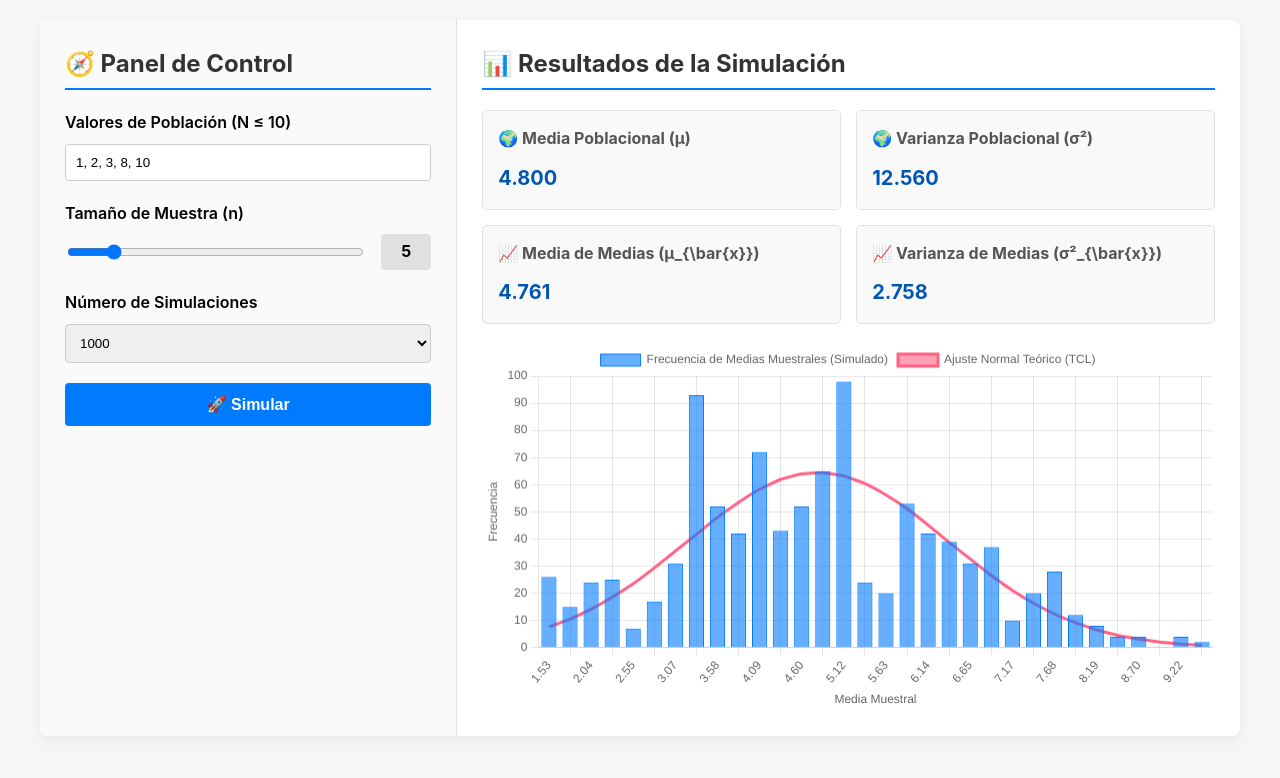
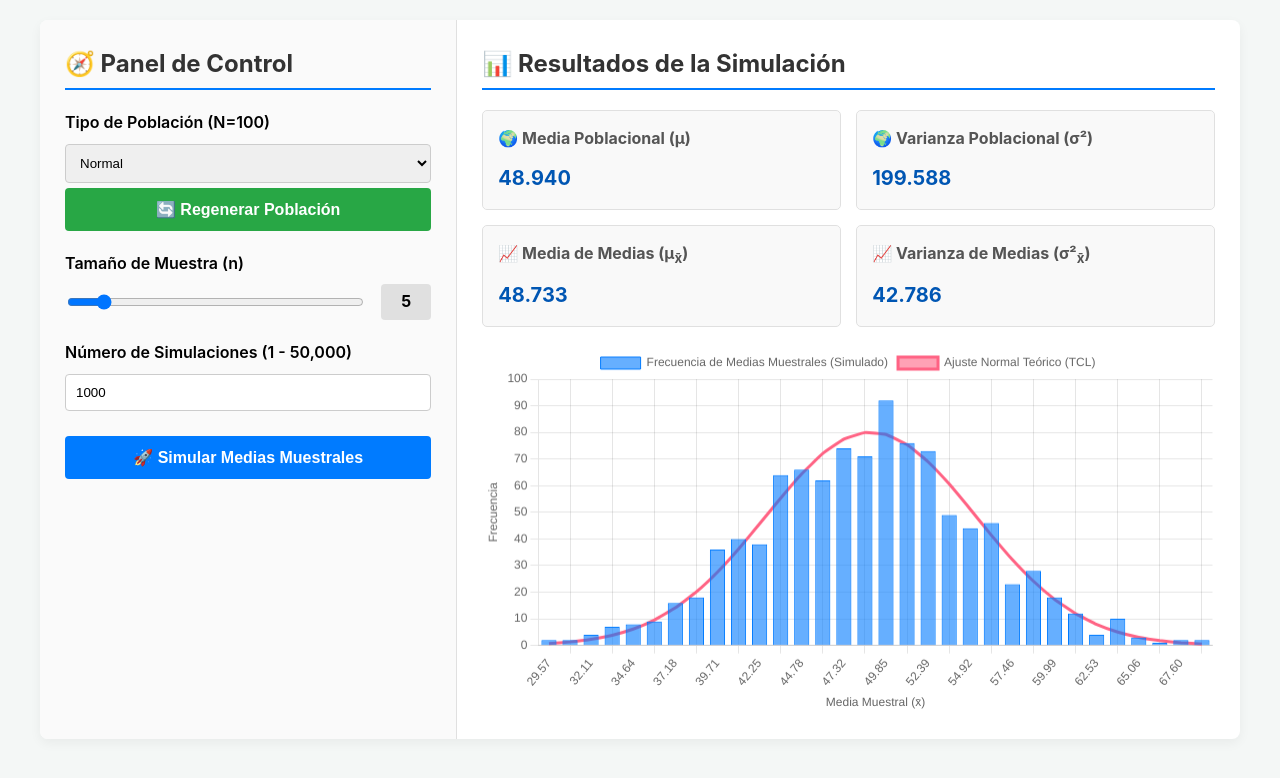
Before and after one commit to mrodgal/simulador-clt, a plain HTML site: page index.html in a window 1280 px wide. Drawn offline with nearby package versions, Linux system fonts and the light colour scheme.

Commit message:
Update index.html

```diff
--- a/index.html
+++ b/index.html
@@ -3,11 +3,11 @@
 <head>
     <meta charset="UTF-8">
     <meta name="viewport" content="width=device-width, initial-scale=1.0">
-    <title>Simulador de Distribuciones Muestrales</title>
+    <title>Simulador de Distribuciones Muestrales (N=100)</title>
     <script src="https://cdn.jsdelivr.net/npm/chart.js"></script>
 
     <style>
-        /* Estilos CSS para el diseño responsive */
+        /* Estilos CSS */
         body {
             font-family: -apple-system, BlinkMacSystemFont, "Segoe UI", Roboto, Helvetica, Arial, sans-serif;
             line-height: 1.6;
@@ -23,7 +23,6 @@
             box-shadow: 0 4px 12px rgba(0,0,0,0.05);
             overflow: hidden;
         }
-        /* Layout responsive (Flexbox) */
         .main-layout {
             display: flex;
             flex-wrap: wrap;
@@ -40,8 +39,6 @@
             min-width: 400px;
             padding: 25px;
         }
-
-        /* Estilos de Controles */
         h2 {
             margin-top: 0;
             color: #333;
@@ -56,12 +53,12 @@
             font-weight: 600;
             margin-bottom: 8px;
         }
-        input[type="text"], select {
+        input[type="text"], input[type="number"], select {
             width: 100%;
             padding: 10px;
             border: 1px solid #ccc;
             border-radius: 4px;
-            box-sizing: border-box; /* Asegura que el padding no afecte el ancho */
+            box-sizing: border-box;
         }
         .slider-container {
             display: flex;
@@ -90,15 +87,20 @@
             font-weight: 600;
             cursor: pointer;
             transition: background-color 0.2s;
+            margin-top: 5px; /* Pequeño espacio entre botones */
+        }
+        button.regenerate-button {
+            background-color: #28a745; /* Color verde para regenerar */
+        }
+        button.regenerate-button:hover {
+            background-color: #218838;
         }
         button:hover {
             background-color: #0056b3;
         }
-
-        /* Estilos de Resultados */
         .stats-grid {
             display: grid;
-            grid-template-columns: 1fr 1fr; /* 2 columnas */
+            grid-template-columns: 1fr 1fr;
             gap: 15px;
             margin-bottom: 20px;
         }
@@ -120,7 +122,6 @@
             color: #0056b3;
         }
 
-        /* Ajuste para móviles */
         @media (max-width: 768px) {
             .main-layout {
                 flex-direction: column;
@@ -130,10 +131,9 @@
                 border-bottom: 1px solid #e0e0e0;
             }
             .stats-grid {
-                grid-template-columns: 1fr; /* 1 columna en móvil */
+                grid-template-columns: 1fr;
             }
         }
-
     </style>
 </head>
 <body>
@@ -145,29 +145,29 @@
                 <h2>🧭 Panel de Control</h2>
 
                 <div class="control-group">
-                    <label for="populationInput">Valores de Población (N ≤ 10)</label>
-                    <input type="text" id="populationInput" value="1, 2, 3, 8, 10">
+                    <label for="populationType">Tipo de Población (N=100)</label>
+                    <select id="populationType">
+                        <option value="uniform">Uniforme</option>
+                        <option value="normal" selected>Normal</option>
+                        <option value="skewed">Sesgada</option>
+                        <option value="bimodal">Bimodal</option> </select>
+                    <button id="regeneratePopulationButton" class="regenerate-button">🔄 Regenerar Población</button>
                 </div>
 
                 <div class="control-group">
                     <label for="sampleSizeSlider">Tamaño de Muestra (n)</label>
                     <div class="slider-container">
-                        <input type="range" id="sampleSizeSlider" min="1" max="30" value="5">
+                        <input type="range" id="sampleSizeSlider" min="1" max="40" value="5">
                         <span id="sampleSizeValue">5</span>
                     </div>
                 </div>
 
                 <div class="control-group">
-                    <label for="numSimulations">Número de Simulaciones</label>
-                    <select id="numSimulations">
-                        <option value="100">100</option>
-                        <option value="1000" selected>1000</option>
-                        <option value="5000">5000</option>
-                        <option value="10000">10000</option>
-                    </select>
+                    <label for="numSimulationsInput">Número de Simulaciones (1 - 50,000)</label>
+                    <input type="number" id="numSimulationsInput" min="1" max="50000" value="1000">
                 </div>
 
-                <button id="simulateButton">🚀 Simular</button>
+                <button id="simulateButton">🚀 Simular Medias Muestrales</button>
             </div>
 
             <div class="panel-visualizacion">
@@ -183,11 +183,11 @@
                         <p id="popVariance">--</p>
                     </div>
                     <div class="stat-card">
-                        <h3>📈 Media de Medias (μ_{\bar{x}})</h3>
+                        <h3>📈 Media de Medias (&mu;<sub>x̄</sub>)</h3>
                         <p id="sampleMeanMean">--</p>
                     </div>
                     <div class="stat-card">
-                        <h3>📈 Varianza de Medias (σ²_{\bar{x}})</h3>
+                        <h3>📈 Varianza de Medias (&sigma;²<sub>x̄</sub>)</h3>
                         <p id="sampleMeanVariance">--</p>
                     </div>
                 </div>
@@ -201,98 +201,153 @@
     </div>
 
     <script>
-        // 3. Lógica JavaScript de la aplicación
-
         // Referencias a elementos del DOM
-        const popInput = document.getElementById('populationInput');
+        const popTypeSelect = document.getElementById('populationType');
+        const regeneratePopulationButton = document.getElementById('regeneratePopulationButton'); // Nuevo botón
         const nSlider = document.getElementById('sampleSizeSlider');
         const nValue = document.getElementById('sampleSizeValue');
-        const numSimsSelect = document.getElementById('numSimulations');
+        const numSimsInput = document.getElementById('numSimulationsInput');
         const simButton = document.getElementById('simulateButton');
 
-        // Referencias a tarjetas de estadísticas
         const popMeanEl = document.getElementById('popMean');
         const popVarianceEl = document.getElementById('popVariance');
         const sampleMeanMeanEl = document.getElementById('sampleMeanMean');
         const sampleMeanVarianceEl = document.getElementById('sampleMeanVariance');
 
-        // Contexto del gráfico
         const ctx = document.getElementById('distributionChart').getContext('2d');
-        let chartInstance = null; // Para destruir el gráfico anterior antes de crear uno nuevo
+        let chartInstance = null;
+
+        let generatedPopulation = {
+            data: [],
+            mean: 0,
+            variance: 0
+        };
 
         // --- Event Listeners ---
 
-        // Actualizar el valor del deslizador
         nSlider.addEventListener('input', (e) => {
             nValue.textContent = e.target.value;
         });
 
-        // Ejecutar la simulación al hacer clic
+        // Regenerar la población base si el usuario cambia el tipo
+        popTypeSelect.addEventListener('change', () => {
+            generatePopulation();
+            runSimulation(); // Ejecutar simulación con la nueva población
+        });
+
+        // Evento para el nuevo botón de regenerar
+        regeneratePopulationButton.addEventListener('click', () => {
+            generatePopulation();
+            runSimulation(); // Ejecutar simulación con la nueva población
+        });
+
         simButton.addEventListener('click', runSimulation);
 
-        // Ejecutar una simulación al cargar la página
-        document.addEventListener('DOMContentLoaded', runSimulation);
+        // Al cargar: 1. Generar población, 2. Ejecutar simulación inicial
+        document.addEventListener('DOMContentLoaded', () => {
+            generatePopulation(); // Genera la primera población (por defecto 'Normal')
+            runSimulation();
+        });
 
         // --- Funciones de Cálculo ---
-
-        function getPopulation() {
-            let inputText = popInput.value.trim();
-            if (inputText.endsWith(',')) {
-                inputText = inputText.slice(0, -1);
-            }
-            let popArray = inputText.split(',')
-                                    .map(val => parseFloat(val.trim()))
-                                    .filter(val => !isNaN(val));
-
-            // Limitar a 10 elementos como se pidió
-            if (popArray.length > 10) {
-                popArray = popArray.slice(0, 10);
-                popInput.value = popArray.join(', ');
-                alert('La población se ha limitado a los primeros 10 elementos.');
-            }
-
-            if (popArray.length === 0) {
-                alert('Población no válida. Usando valores por defecto.');
-                popInput.value = "1, 2, 3, 8, 10";
-                return [1, 2, 3, 8, 10];
-            }
-
-            return popArray;
-        }
 
         function calculateMean(arr) {
             return arr.reduce((acc, val) => acc + val, 0) / arr.length;
         }
 
         function calculateVariance(arr, mean) {
-            // Varianza poblacional (N)
             return arr.reduce((acc, val) => acc + Math.pow(val - mean, 2), 0) / arr.length;
         }
 
-        // Función de densidad de probabilidad (PDF) de la Normal
         function normalPDF(x, mean, stdDev) {
             if (stdDev === 0) return (x === mean) ? Infinity : 0;
             const exponent = -Math.pow(x - mean, 2) / (2 * Math.pow(stdDev, 2));
             return (1 / (stdDev * Math.sqrt(2 * Math.PI))) * Math.exp(exponent);
         }
 
+        // --- Función para generar la población (N=100) ---
+        function generatePopulation() {
+            const N = 100;
+            const type = popTypeSelect.value;
+            let popData = [];
+
+            switch(type) {
+                case 'uniform':
+                    // Distribución uniforme (ej: de 0 a 100)
+                    for (let i = 0; i < N; i++) {
+                        popData.push(Math.random() * 100);
+                    }
+                    break;
+
+                case 'skewed':
+                    // Distribución sesgada a la derecha (usando Math.pow)
+                    // Más valores bajos, cola a la derecha
+                    for (let i = 0; i < N; i++) {
+                        popData.push(Math.pow(Math.random(), 3) * 100);
+                    }
+                    break;
+
+                case 'bimodal':
+                    // Distribución bimodal (dos picos)
+                    // Combinamos dos normales con diferentes medias
+                    for (let i = 0; i < N; i++) {
+                        if (Math.random() < 0.5) { // 50% de probabilidad para cada modo
+                            popData.push((boxMullerRandom() * 10) + 30); // Modo 1: media ~30
+                        } else {
+                            popData.push((boxMullerRandom() * 10) + 70); // Modo 2: media ~70
+                        }
+                    }
+                    break;
+
+                case 'normal':
+                default:
+                    // Distribución normal (Box-Muller transform)
+                    // Media 50, Desviación Estándar 15
+                    for (let i = 0; i < N; i++) { // Bucle hasta N, Box-Muller genera pares
+                        popData.push((boxMullerRandom() * 15) + 50);
+                    }
+                    break;
+            }
+
+            // Asegurarse de que los valores estén dentro de un rango razonable (ej. 0-100)
+            popData = popData.map(val => Math.max(0, Math.min(100, val)));
+
+            generatedPopulation.data = popData;
+            generatedPopulation.mean = calculateMean(popData);
+            generatedPopulation.variance = calculateVariance(popData, generatedPopulation.mean);
+
+            popMeanEl.textContent = generatedPopulation.mean.toFixed(3);
+            popVarianceEl.textContent = generatedPopulation.variance.toFixed(3);
+        }
+
+        // Helper para la transformación Box-Muller (genera un número normal estándar)
+        function boxMullerRandom() {
+            let u = 0, v = 0;
+            while(u === 0) u = Math.random(); // Converter to (0,1)
+            while(v === 0) v = Math.random();
+            return Math.sqrt( -2.0 * Math.log( u ) ) * Math.cos( 2.0 * Math.PI * v );
+        }
+
         // --- Función Principal de Simulación ---
 
         function runSimulation() {
-            const population = getPopulation();
+            const numSimulations = parseInt(numSimsInput.value);
+            if (isNaN(numSimulations) || numSimulations < 1 || numSimulations > 50000) {
+                alert("Por favor, introduce un número de simulaciones entre 1 y 50,000.");
+                return;
+            }
+
+            const population = generatedPopulation.data;
+            const popMean = generatedPopulation.mean;
+            const popVariance = generatedPopulation.variance;
+
             const n = parseInt(nSlider.value);
-            const numSimulations = parseInt(numSimsSelect.value);
 
-            if (population.length === 0) return;
+            if (population.length === 0) {
+                alert("Error: La población no se ha generado correctamente.");
+                return;
+            }
 
-            // 1. Calcular estadísticas de la POBLACIÓN
-            const popMean = calculateMean(population);
-            const popVariance = calculateVariance(population, popMean);
-
-            popMeanEl.textContent = popMean.toFixed(3);
-            popVarianceEl.textContent = popVariance.toFixed(3);
-
-            // 2. Ejecutar la SIMULACIÓN (Muestreo con reemplazo)
             const sampleMeans = [];
             for (let i = 0; i < numSimulations; i++) {
                 let currentSample = [];
@@ -304,54 +359,70 @@
                 sampleMeans.push(sampleMean);
             }
 
-            // 3. Calcular estadísticas de la DISTRIBUCIÓN MUESTRAL
             const sampleMeanMean = calculateMean(sampleMeans);
             const sampleMeanVariance = calculateVariance(sampleMeans, sampleMeanMean);
 
             sampleMeanMeanEl.textContent = sampleMeanMean.toFixed(3);
             sampleMeanVarianceEl.textContent = sampleMeanVariance.toFixed(3);
 
-            // 4. Preparar datos para el GRÁFICO
             updateChart(sampleMeans, popMean, popVariance, n);
         }
 
         // --- Función de Gráfico ---
 
         function updateChart(sampleMeans, popMean, popVariance, n) {
-            // Destruir el gráfico anterior si existe
             if (chartInstance) {
                 chartInstance.destroy();
             }
 
-            // A. Preparar datos para el Histograma (Diagrama de Barras)
-            const min = Math.min(...sampleMeans);
-            const max = Math.max(...sampleMeans);
-            const numBins = Math.max(10, Math.min(Math.ceil(Math.sqrt(sampleMeans.length)), 40));
-            const binWidth = (max - min) / numBins;
+            // Asegurarse de tener un rango válido, incluso si solo hay un valor en sampleMeans
+            const minVal = sampleMeans.length > 0 ? Math.min(...sampleMeans) : 0;
+            const maxVal = sampleMeans.length > 0 ? Math.max(...sampleMeans) : 100; // Asumimos rango 0-100 para poblaciones
+
+            // Si min y max son iguales (ej: n=1 y todos los valores de la muestra son iguales)
+            // ajustamos ligeramente el rango para que el histograma se pueda dibujar
+            let adjustedMin = minVal;
+            let adjustedMax = maxVal;
+            if (minVal === maxVal) {
+                adjustedMin = minVal - 1;
+                adjustedMax = maxVal + 1;
+                if (adjustedMin < 0) adjustedMin = 0;
+                if (adjustedMax > 100) adjustedMax = 100; // O un límite más sensato según tus datos
+                if (adjustedMin === adjustedMax) { // Caso extremo si min/max es 0 o 100
+                     adjustedMin = minVal * 0.9;
+                     adjustedMax = minVal * 1.1;
+                     if (adjustedMin === adjustedMax) { // Si minVal es 0
+                         adjustedMin = 0; adjustedMax = 1;
+                     }
+                 }
+            }
+
+
+            const numBins = Math.max(10, Math.min(Math.ceil(Math.sqrt(sampleMeans.length)), 75));
+            const binWidth = (adjustedMax - adjustedMin) / numBins;
 
             const bins = new Array(numBins).fill(0);
             const labels = new Array(numBins);
 
             for (let i = 0; i < numBins; i++) {
-                const binStart = min + i * binWidth;
+                const binStart = adjustedMin + i * binWidth;
                 const binEnd = binStart + binWidth;
                 labels[i] = ((binStart + binEnd) / 2).toFixed(2);
             }
 
             sampleMeans.forEach(mean => {
-                let binIndex = Math.floor((mean - min) / binWidth);
-                if (binIndex === numBins) binIndex--; // Para el valor máximo
+                let binIndex = Math.floor((mean - adjustedMin) / binWidth);
+                if (binIndex === numBins) binIndex--;
                 if (binIndex >= 0 && binIndex < numBins) {
                     bins[binIndex]++;
                 }
             });
 
-            // B. Preparar datos para el Ajuste Normal (Teorema Central del Límite)
-            const mu_x = popMean; // Media teórica
-            const sigma_x = Math.sqrt(popVariance / n); // Desviación estándar teórica
+            const mu_x = popMean;
+            const sigma_x = Math.sqrt(popVariance / n);
             const normalCurveData = [];
 
-            const scaleFactor = sampleMeans.length * binWidth; // Escalar PDF a la frecuencia del histograma
+            const scaleFactor = sampleMeans.length * binWidth;
 
             for (let i = 0; i < numBins; i++) {
                 const x = parseFloat(labels[i]);
@@ -359,9 +430,8 @@
                 normalCurveData.push(y);
             }
 
-            // C. Dibujar el Gráfico (Combinado de Barras y Línea)
             chartInstance = new Chart(ctx, {
-                type: 'bar', // Gráfico base de barras
+                type: 'bar',
                 data: {
                     labels: labels,
                     datasets: [
@@ -375,7 +445,7 @@
                         {
                             label: 'Ajuste Normal Teórico (TCL)',
                             data: normalCurveData,
-                            type: 'line', // Superponer un gráfico de línea
+                            type: 'line',
                             fill: false,
                             borderColor: 'rgba(255, 99, 132, 1)',
                             backgroundColor: 'rgba(255, 99, 132, 0.6)',
@@ -398,7 +468,7 @@
                         x: {
                             title: {
                                 display: true,
-                                text: 'Media Muestral'
+                                text: 'Media Muestral (x̄)'
                             }
                         }
                     }
```
